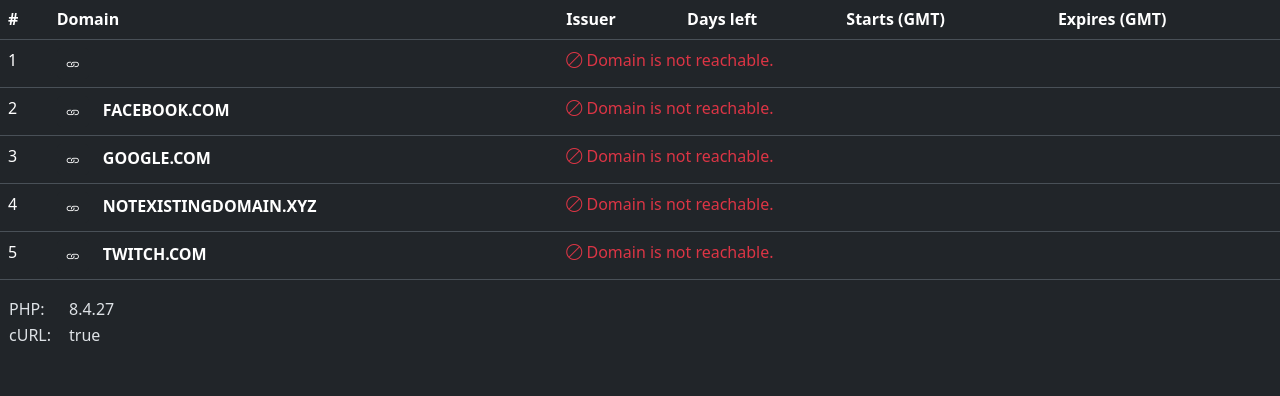
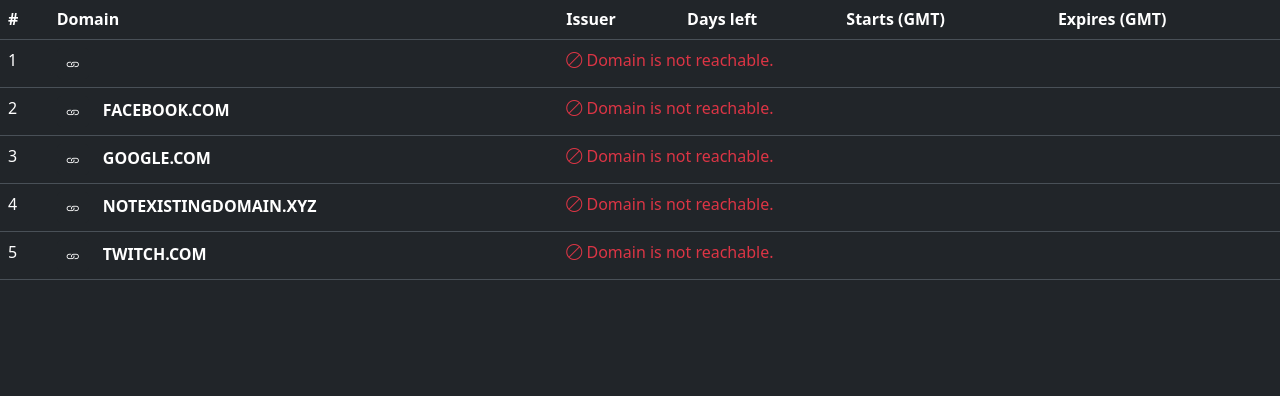
Before and after one commit to nlc0d3r/SSLExpirationDates, a PHP site: page / in a window 1280 px wide. Shown: the part 63-459 px from the top of the page. Run offline with PHP 8.4, Linux system fonts and the light colour scheme; data that the repository does not hold is empty.

Commit message:
Update index.php

```diff
--- a/index.php
+++ b/index.php
@@ -29,8 +29,8 @@
 		"HTML_ENDS"	=> "Expires",
 		"HTML_OPEN"	=> "Open",
 		// Debugging
-		"DEBUG_MODE"	=> true,
-		"DEBUG_INFO"	=> true,
+		"DEBUG_MODE"	=> false,
+		"DEBUG_INFO"	=> false,
 		"DEBUG_DAYS"	=> 0, // Parametter to test alerts. Adds day offset if greater than 0.
 		// Alerts
 		"ALERT_WARNING"	=> 10, // Days before SSL expire to show orange
```
